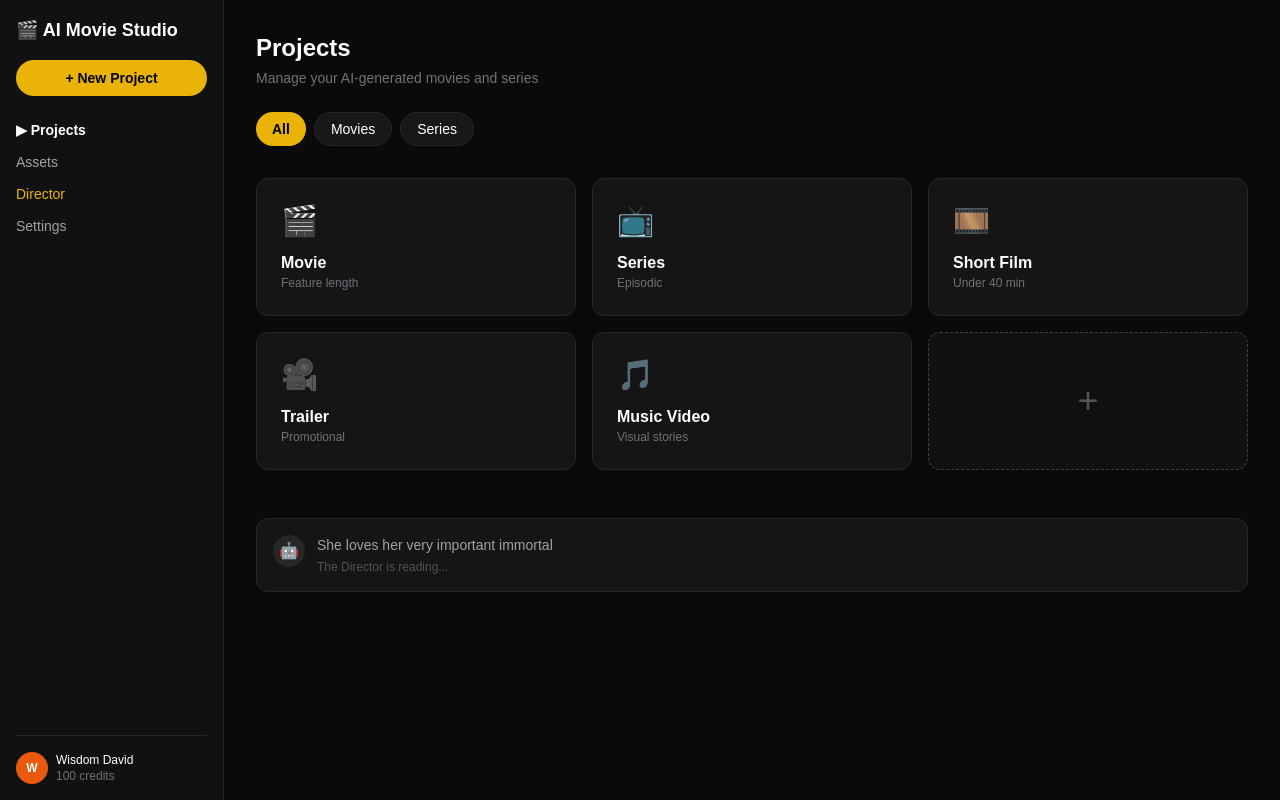
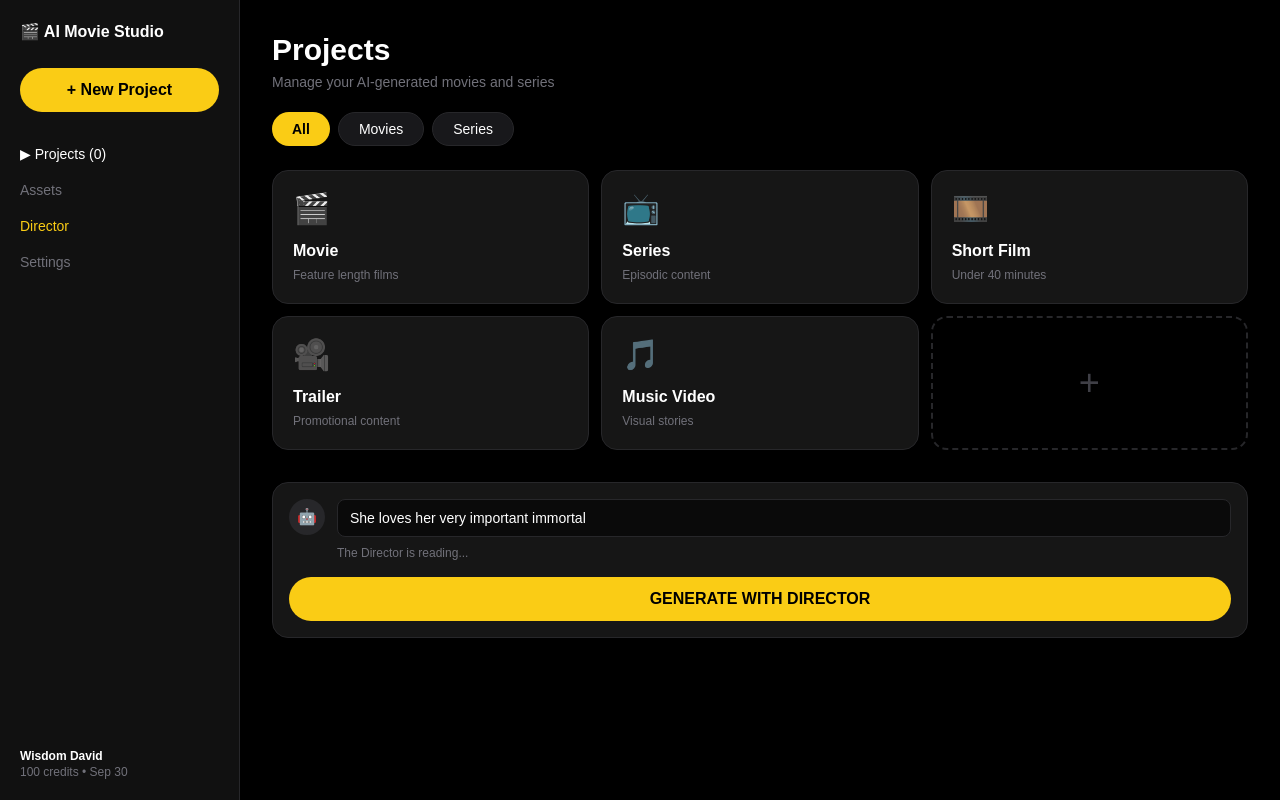
Before and after one commit to davidwilsom17-dotcom/ai-movie-studio, a Next.js app: page / in a window 1280 px wide. Built offline with nearby package versions, Linux system fonts and the light colour scheme.

Commit message:
Update page.tsx

```diff
--- a/src/app/page.tsx
+++ b/src/app/page.tsx
@@ -2,54 +2,113 @@
 import { useState } from "react"
 
 export default function Page() {
-  const [idea] = useState("She loves her very important immortal")
+  const [projects, setProjects] = useState<any[]>([])
+  const [idea, setIdea] = useState("She loves her very important immortal")
+  const [story, setStory] = useState("")
+  const [showCreate, setShowCreate] = useState(false)
+  const [type, setType] = useState("Movie")
+
+  const createProject = (t:string) => {
+    setType(t)
+    setShowCreate(true)
+  }
+
+  const generate = () => {
+    if(!idea) return
+    const newProj = { id: Date.now(), title: `${idea.slice(0,20)} - ${type}`, type, idea }
+    setProjects([newProj, ...projects])
+    setStory(`🔥 ${type.toUpperCase()}: ${idea.toUpperCase()}\n\nLOG LINE: ${idea} - but he's immortal and she must choose between love and death.\n\nEPISODE 1: She discovers his secret. Blood doesn't age.\nEPISODE 2: She loves her very important immortal - but he is hunted.\nEPISODE 3: Final sacrifice. Does she become immortal too? SEQUEL HOOK!`)
+    setShowCreate(false)
+  }
 
   return (
-    <div className="min-h-screen bg-[#0a0a0a] text-white flex">
-      {/* SIDEBAR */}
-      <div className="w-56 bg-[#111] border-r border-[#222] p-4 flex flex-col">
-        <h1 className="font-black text-lg">🎬 AI Movie Studio</h1>
-        <button className="mt-4 bg-yellow-500 text-black font-bold py-2 rounded-full text-sm">+ New Project</button>
-        <div className="mt-6 space-y-3 text-sm text-zinc-400">
-          <div className="text-white font-bold">▶ Projects</div>
-          <div>Assets</div>
-          <div className="text-yellow-500">Director</div>
-          <div>Settings</div>
+    <div className="min-h-screen bg-black text-white">
+      <div className="flex min-h-screen">
+        <div className="hidden md:flex w-60 bg-[#111] border-r border-zinc-800 p-5 flex-col">
+          <div className="font-black">🎬 AI Movie Studio</div>
+          <button onClick={()=>createProject('Movie')} className="mt-6 bg-yellow-400 text-black font-black py-2.5 rounded-full">+ New Project</button>
+          <div className="mt-8 text-sm space-y-4 text-zinc-500">
+            <div className="text-white">▶ Projects ({projects.length})</div>
+            <div>Assets</div><div className="text-yellow-400">Director</div><div>Settings</div>
+          </div>
+          <div className="mt-auto text-xs"><div className="font-bold">Wisdom David</div><div className="text-zinc-500">100 credits • Sep 30</div></div>
         </div>
-        <div className="mt-auto flex items-center gap-2 pt-4 border-t border-zinc-800">
-          <div className="w-8 h-8 bg-orange-600 rounded-full flex items-center justify-center text-xs font-bold">W</div>
-          <div className="text-xs"><div>Wisdom David</div><div className="text-zinc-500">100 credits</div></div>
+
+        <div className="flex-1 p-4 md:p-8">
+          <div className="flex justify-between items-center md:hidden mb-4">
+            <div className="font-black">🎬 AI Movie Studio</div>
+            <button onClick={()=>createProject('Movie')} className="bg-yellow-400 text-black px-4 py-1.5 rounded-full font-bold text-sm">+ New</button>
+          </div>
+
+          <h1 className="text-3xl font-black">Projects</h1>
+          <p className="text-zinc-500 text-sm mt-1">Manage your AI-generated movies and series</p>
+
+          <div className="flex gap-2 mt-5">
+            <button className="bg-yellow-400 text-black px-5 py-1.5 rounded-full text-sm font-bold">All</button>
+            <button className="bg-zinc-900 border border-zinc-800 px-5 py-1.5 rounded-full text-sm">Movies</button>
+            <button className="bg-zinc-900 border border-zinc-800 px-5 py-1.5 rounded-full text-sm">Series</button>
+          </div>
+
+          <div className="mt-6 grid grid-cols-2 md:grid-cols-3 gap-3">
+            {[
+              {t:"Movie", d:"Feature length films", i:"🎬"},
+              {t:"Series", d:"Episodic content", i:"📺"},
+              {t:"Short Film", d:"Under 40 minutes", i:"🎞️"},
+              {t:"Trailer", d:"Promotional content", i:"🎥"},
+              {t:"Music Video", d:"Visual stories", i:"🎵"},
+            ].map((c) => (
+              <button key={c.t} onClick={()=>createProject(c.t)} className="text-left bg-[#161616] hover:bg-[#1e1e1e] border border-zinc-800 rounded-2xl p-5 transition">
+                <div className="text-3xl">{c.i}</div>
+                <div className="mt-3 font-bold">{c.t}</div>
+                <div className="text-xs text-zinc-500 mt-1">{c.d}</div>
+              </button>
+            ))}
+            <button onClick={()=>createProject('Movie')} className="bg-transparent border-2 border-dashed border-zinc-800 rounded-2xl p-5 flex items-center justify-center">
+              <div className="text-4xl text-zinc-700">+</div>
+            </button>
+          </div>
+
+          {projects.length > 0 && (
+            <div className="mt-8">
+              <h3 className="font-bold mb-3">Your Projects ({projects.length})</h3>
+              <div className="space-y-2">
+                {projects.map(p=>(
+                  <div key={p.id} className="bg-[#161616] border border-zinc-800 rounded-xl p-4 flex justify-between">
+                    <div><div className="font-bold text-sm">{p.title}</div><div className="text-xs text-zinc-500">{p.type}</div></div>
+                    <div className="text-xs text-yellow-400">READY</div>
+                  </div>
+                ))}
+              </div>
+            </div>
+          )}
+
+          <div className="mt-8 bg-[#161616] border border-zinc-800 rounded-2xl p-4">
+            <div className="flex gap-3">
+              <div className="w-9 h-9 bg-zinc-800 rounded-full flex items-center justify-center">🤖</div>
+              <div className="flex-1">
+                <input value={idea} onChange={e=>setIdea(e.target.value)} className="w-full bg-[#0a0a0a] border border-zinc-800 rounded-lg px-3 py-2 text-sm" placeholder="Describe your project..." />
+                <div className="text-xs text-zinc-500 mt-2">{story ? "✅ Generated!" : "The Director is reading..."}</div>
+                {story && <div className="mt-3 text-sm bg-black border border-zinc-800 rounded-xl p-3 whitespace-pre-wrap">{story}</div>}
+              </div>
+            </div>
+            <button onClick={generate} className="w-full mt-4 bg-yellow-400 text-black font-black py-2.5 rounded-full">GENERATE WITH DIRECTOR</button>
+          </div>
         </div>
       </div>
 
-      {/* MAIN */}
-      <div className="flex-1 p-8">
-        <h2 className="text-2xl font-bold">Projects</h2>
-        <p className="text-zinc-500 text-sm mt-1">Manage your AI-generated movies and series</p>
-
-        <div className="mt-6 flex gap-2">
-          <button className="bg-yellow-500 text-black px-4 py-1.5 rounded-full text-sm font-bold">All</button>
-          <button className="bg-zinc-900 border border-zinc-800 px-4 py-1.5 rounded-full text-sm">Movies</button>
-          <button className="bg-zinc-900 border border-zinc-800 px-4 py-1.5 rounded-full text-sm">Series</button>
-        </div>
-
-        <div className="mt-8 grid grid-cols-3 gap-4">
-          <div className="bg-[#151515] border border-zinc-800 rounded-xl p-6"><div className="text-3xl">🎬</div><div className="mt-3 font-bold">Movie</div><div className="text-xs text-zinc-500">Feature length</div></div>
-          <div className="bg-[#151515] border border-zinc-800 rounded-xl p-6"><div className="text-3xl">📺</div><div className="mt-3 font-bold">Series</div><div className="text-xs text-zinc-500">Episodic</div></div>
-          <div className="bg-[#151515] border border-zinc-800 rounded-xl p-6"><div className="text-3xl">🎞️</div><div className="mt-3 font-bold">Short Film</div><div className="text-xs text-zinc-500">Under 40 min</div></div>
-          <div className="bg-[#151515] border border-zinc-800 rounded-xl p-6"><div className="text-3xl">🎥</div><div className="mt-3 font-bold">Trailer</div><div className="text-xs text-zinc-500">Promotional</div></div>
-          <div className="bg-[#151515] border border-zinc-800 rounded-xl p-6"><div className="text-3xl">🎵</div><div className="mt-3 font-bold">Music Video</div><div className="text-xs text-zinc-500">Visual stories</div></div>
-          <div className="bg-[#111] border border-dashed border-zinc-700 rounded-xl p-6 flex items-center justify-center"><div className="text-4xl text-zinc-600">+</div></div>
-        </div>
-
-        <div className="mt-12 bg-[#151515] border border-zinc-800 rounded-xl p-4 flex gap-3">
-          <div className="w-8 h-8 bg-zinc-800 rounded-full flex items-center justify-center">🤖</div>
-          <div>
-            <div className="text-sm text-zinc-400">{idea}</div>
-            <div className="text-xs text-zinc-600 mt-1">The Director is reading...</div>
+      {showCreate && (
+        <div className="fixed inset-0 bg-black/80 flex items-center justify-center p-4">
+          <div className="bg-[#161616] border border-zinc-800 rounded-2xl p-6 w-full max-w-sm">
+            <h3 className="font-black text-lg">Create {type}</h3>
+            <p className="text-sm text-zinc-500 mt-1">What story do you want to tell?</p>
+            <input value={idea} onChange={e=>setIdea(e.target.value)} className="w-full mt-4 bg-black border border-zinc-700 rounded-lg px-3 py-3 text-sm" placeholder="She loves her very important immortal..." autoFocus />
+            <div className="flex gap-2 mt-4">
+              <button onClick={()=>setShowCreate(false)} className="flex-1 bg-zinc-800 py-2.5 rounded-full text-sm">Cancel</button>
+              <button onClick={generate} className="flex-1 bg-yellow-400 text-black font-black py-2.5 rounded-full text-sm">Create</button>
+            </div>
           </div>
         </div>
-      </div>
+      )}
     </div>
   )
 }
```
